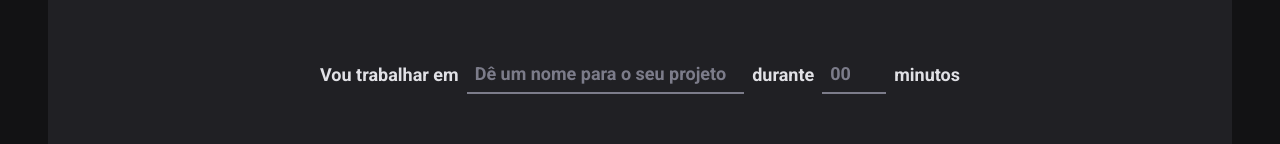
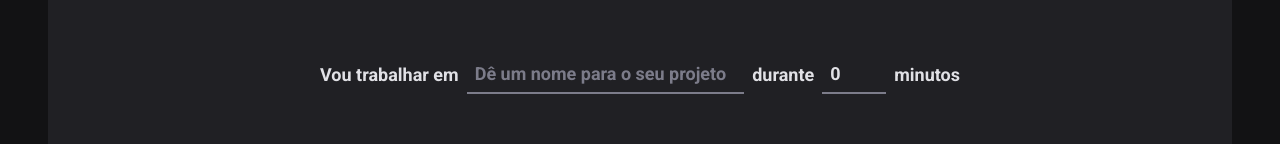
Before and after one commit to GabriellMaiaa/Ignite-Timer, a React (Vite) app: page / in a window 1280 px wide. Shown: the part 166-310 px from the top of the page. Built offline with nearby package versions, Linux system fonts and the light colour scheme.

Commit message:
create rule for our validation

```diff
--- a/src/pages/Home/index.tsx
+++ b/src/pages/Home/index.tsx
@@ -17,18 +17,30 @@
 
 const newCycleFormSchema = zod.object({
   task: zod.string().min(1, 'Informe a tarefa'),
-  minutesAmount: zod.number().min(5).max(60),
+  minutesAmount: zod
+    .number()
+    .min(5, 'O ciclo precisa ser de no mínimo 5 minutos')
+    .max(60, 'O ciclo precisa ser de no máximo 60 minutos'),
 })
+
+interface NewCycleFormData {
+  task: string
+  minutesAmount: number
+}
 
 export function Home() {
   const { register, handleSubmit, watch } = useForm({
     resolver: zodResolver(newCycleFormSchema),
+    defaultValues: {
+      task: '',
+      minutesAmount: 0,
+    },
   })
 
-  function handleCreateNewCycle(data: any) {
+  function handleCreateNewCycle(data: NewCycleFormData) {
     console.log(data)
   }
-  const task = watch('task')
+  const task = watch('task') // controlled components
   const isSubmitDisabled = !task
 
   return (
@@ -55,7 +67,7 @@
             step={5}
             min={5}
             max={60}
-            {...register('minutesAmount', { valueAsNumber: true })}
+            {...register('minutesAmount', { valueAsNumber: true })} // Esse nome vem do id
           />
           <span>minutos</span>
         </FormContainer>
```
